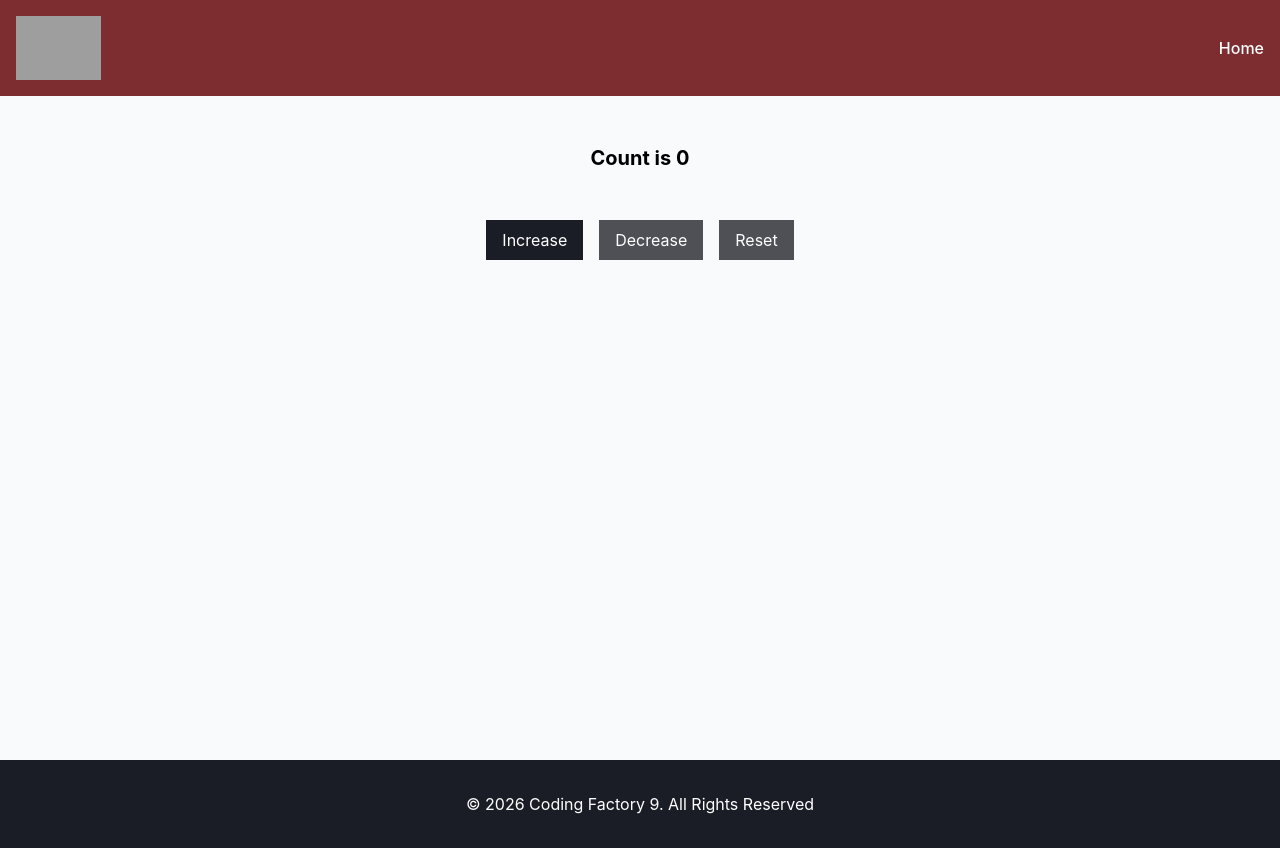
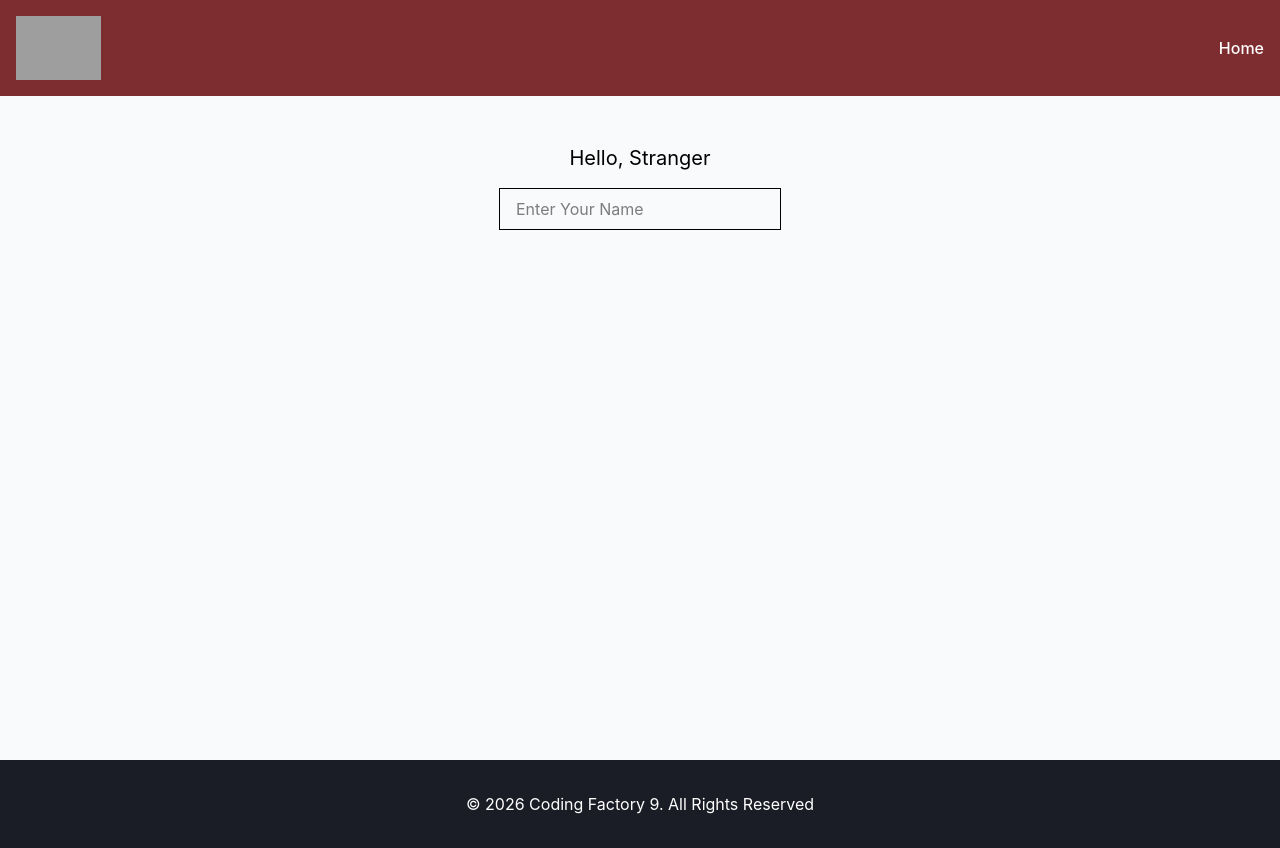
Before and after one commit to alkminibak/cf9-react-app, a React (Vite) app: page / in a window 1280 px wide. Built offline with nearby package versions, Linux system fonts and the light colour scheme; grey boxes are pictures that could not be loaded.

Commit message:
feat: add NameChanger component

```diff
--- a/src/App.tsx
+++ b/src/App.tsx
@@ -3,7 +3,8 @@
 // import ArrowFunctionalComponent from "./components/LessonTwo/ArrowFunctionalComponent.tsx";
 // import ArrowFunctionalComponentWithProps from "./components/LessonThree/ArrowFunctionalComponentWithProps.tsx";
 import Layout from "./components/Layout.tsx";
-import CounterAdvanced from "./components/LessonFour/CounterAdvanced.tsx";
+// import CounterAdvanced from "./components/LessonFour/CounterAdvanced.tsx";
+import NameChanger from "./components/LessonFive/NameChanger.tsx";
 // import Counter from "./components/LessonFour/Counter.tsx";
 // import ClassCounter from "./components/LessonFour/ClassCounter.tsx";
 
@@ -74,11 +75,18 @@ function App() {
        {/*</Layout>*/}
 
        {/*LESSON FOUR */}
+       {/*<Layout addClasses="bg-gray-50">*/}
+       {/*   /!*<Counter/>*!/*/}
+       {/*   /!*<ClassCounter/>*!/*/}
+       {/*   <CounterAdvanced/>*/}
+       {/*</Layout>*/}
+
+       {/*LESSON FIVE */}
        <Layout addClasses="bg-gray-50">
-          {/*<Counter/>*/}
-          {/*<ClassCounter/>*/}
-          <CounterAdvanced/>
+          <NameChanger/>
        </Layout>
+
+
     </>
   )
 }
--- /dev/null
+++ b/src/components/LessonFive/NameChanger.tsx
@@ -0,0 +1,24 @@
+import {useState} from "react";
+
+const NameChanger = () => {
+   const [name, setName] = useState("");
+
+   const handleChange = (event: React.ChangeEvent<HTMLInputElement>) => {
+      setName(event.target.value)
+   }
+
+   return (
+      <>
+         <h1 className="text-center text-xl">Hello, {name || "Stranger"}</h1>
+         <div className="text-center mt-4">
+            <input type="text"
+                   className="border px-4 py-2"
+                   placeholder="Enter Your Name"
+                   value={name}
+                   onChange={handleChange}
+            />
+         </div>
+      </>
+   )
+}
+export default NameChanger;
```
